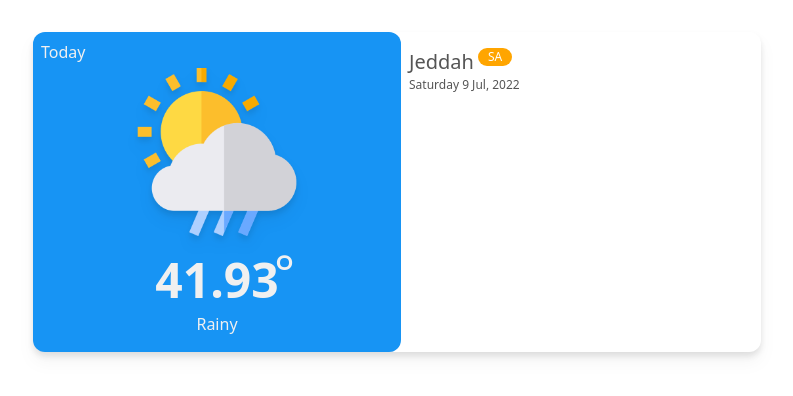
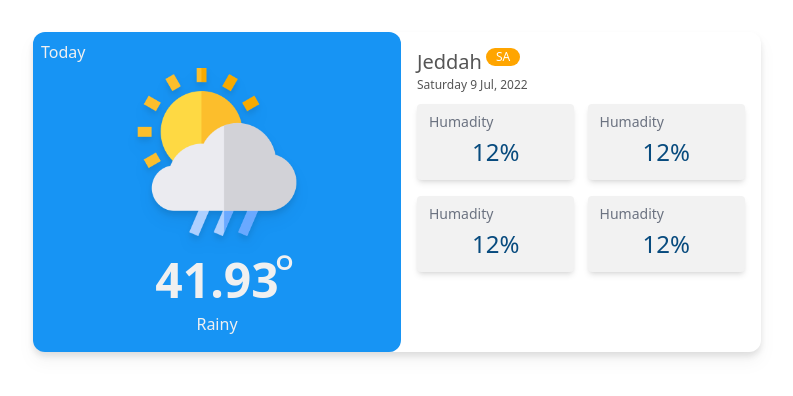
Before and after one commit to ahmed-asiri/weather-app, a React (Create React App) app: page / in a window 1280 px wide. Shown: the top 396 px of the page, without its empty margins (239-1032 px from the left). Built offline with nearby package versions, Linux system fonts and the light colour scheme.

Commit message:
add metric component

```diff
--- a/src/components/InfoCard.tsx
+++ b/src/components/InfoCard.tsx
@@ -1,6 +1,8 @@
+import Metric from "./Metric";
+
 function InfoCard(props: any) {
   return (
-    <div className="w-full xs:w-10/12 sm:w-2/3 w- md:w-1/2 p-4 bg-white md:rounded-bl-none rounded-b-xl md:rounded-tr-xl  relative md:-left-2">
+    <div className="w-full xs:w-10/12 sm:w-2/3 w- md:w-1/2 p-4 md:pl-6 bg-white md:rounded-bl-none rounded-b-xl md:rounded-tr-xl  relative md:-left-2">
       <address className="not-italic text-gray-800 flex">
         <span className="city text-xl text-black-primary">Jeddah</span>
         <span className="country h-max bg-tag text-white text-xs px-2.5 ml-1 rounded-full ">
@@ -8,6 +10,12 @@ function InfoCard(props: any) {
         </span>
       </address>
       <p className="text-black-primary text-xs">Saturday 9 Jul, 2022</p>
+      <div className="metrics flex flex-wrap mt-2.5 gap-x-metric gap-y-4">
+        <Metric />
+        <Metric />
+        <Metric />
+        <Metric />
+      </div>
     </div>
   );
 }
--- /dev/null
+++ b/src/components/Metric.tsx
@@ -0,0 +1,12 @@
+function Metric(props: any) {
+  return (
+    <div className="metric w-m w-1-of-2 bg-metric-background rounded shadow-md py-2 px-3">
+      <h4 className="text-gray-500 text-sm">Humadity</h4>
+      <div className="text-metric-foreground text-center my-1 text-2xl">
+        12%
+      </div>
+    </div>
+  );
+}
+
+export default Metric;
--- a/tailwind.config.js
+++ b/tailwind.config.js
@@ -7,6 +7,10 @@ module.exports = {
         card: "#1794F4",
         primary: "#F0F0F0",
         tag: "#FFA500",
+        metric: {
+          background: "#F2F2F2",
+          foreground: "#084B7E",
+        },
         black: {
           primary: "#555555",
         },
@@ -17,6 +21,12 @@ module.exports = {
       screens: {
         xs: "450px",
       },
+      width: {
+        "1-of-2": "48%",
+      },
+      gap: {
+        "x-metric": "4%",
+      },
     },
   },
   plugins: [],
```
